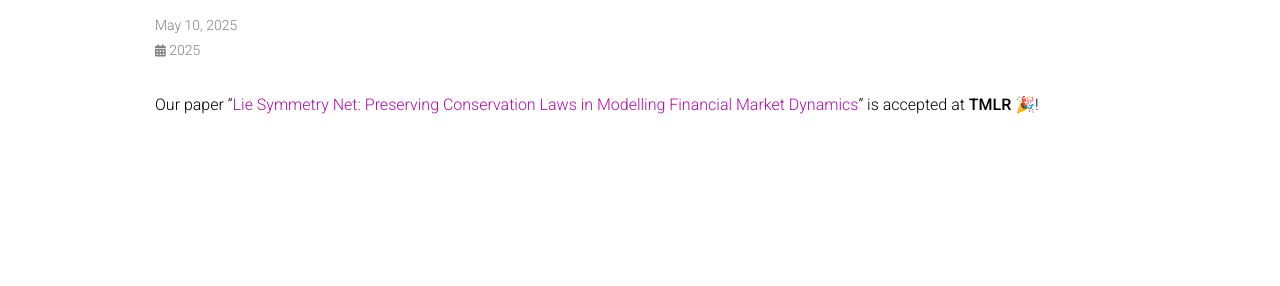
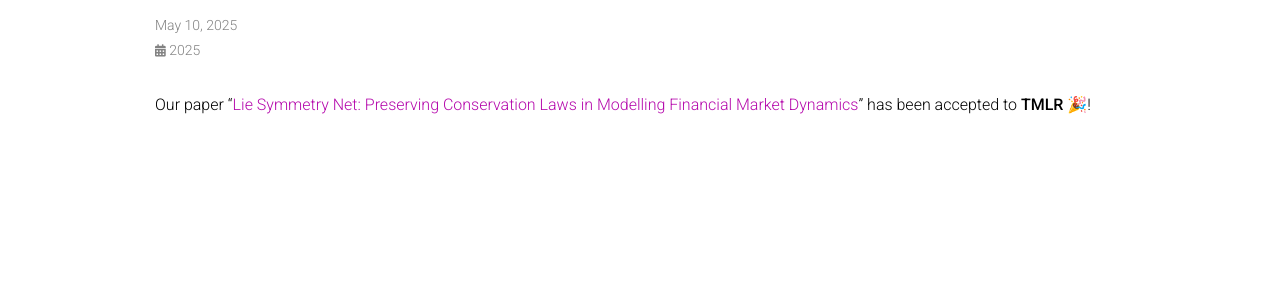
Before and after one commit to Raiden-Zhu/Raiden-Zhu.github.io, a Jekyll site: the page built from _news/announcement_11.md, in a window 1280 px wide. Shown: the part 146-432 px from the top of the page. Built offline with Jekyll 4.4.1, drawn with Linux system fonts in a browser that asks for light colours; comment, search, counter and statistics services are not loaded; a style sheet for code colours, icons or effects is not loaded.

Commit message:
Update announcement_11.md

```diff
--- a/_news/announcement_11.md
+++ b/_news/announcement_11.md
@@ -5,4 +5,4 @@ inline: true
 related_posts: false
 ---
 
-Our paper "[Lie Symmetry Net: Preserving Conservation Laws in Modelling Financial Market Dynamics](https://openreview.net/forum?id=rkfop9GyxB)" is accepted at **TMLR** 🎉!
+Our paper "[Lie Symmetry Net: Preserving Conservation Laws in Modelling Financial Market Dynamics](https://openreview.net/forum?id=rkfop9GyxB)" has been accepted to **TMLR** 🎉!
```
